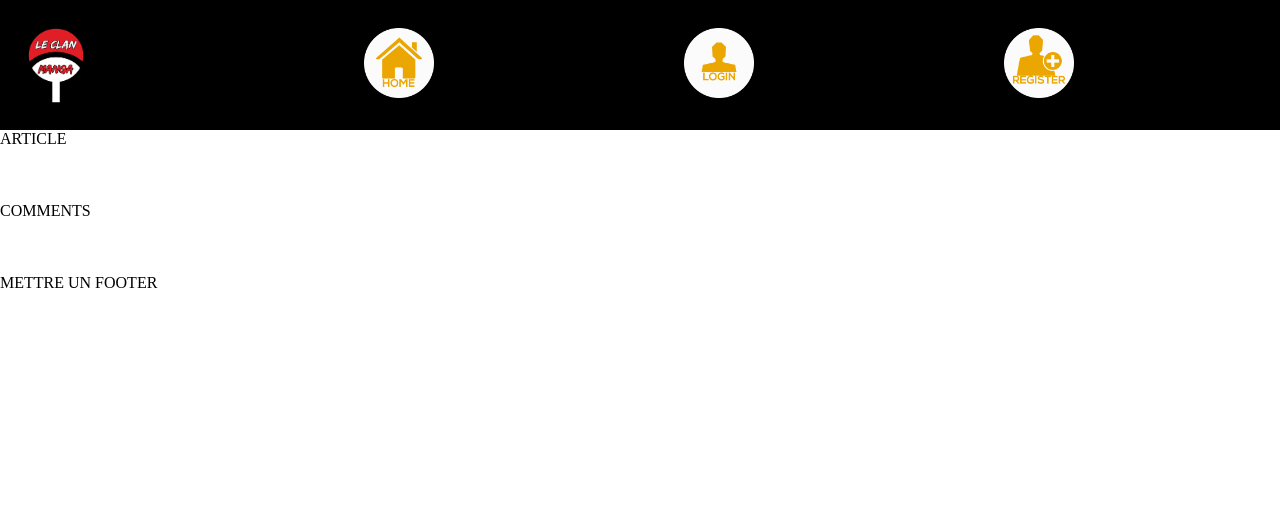
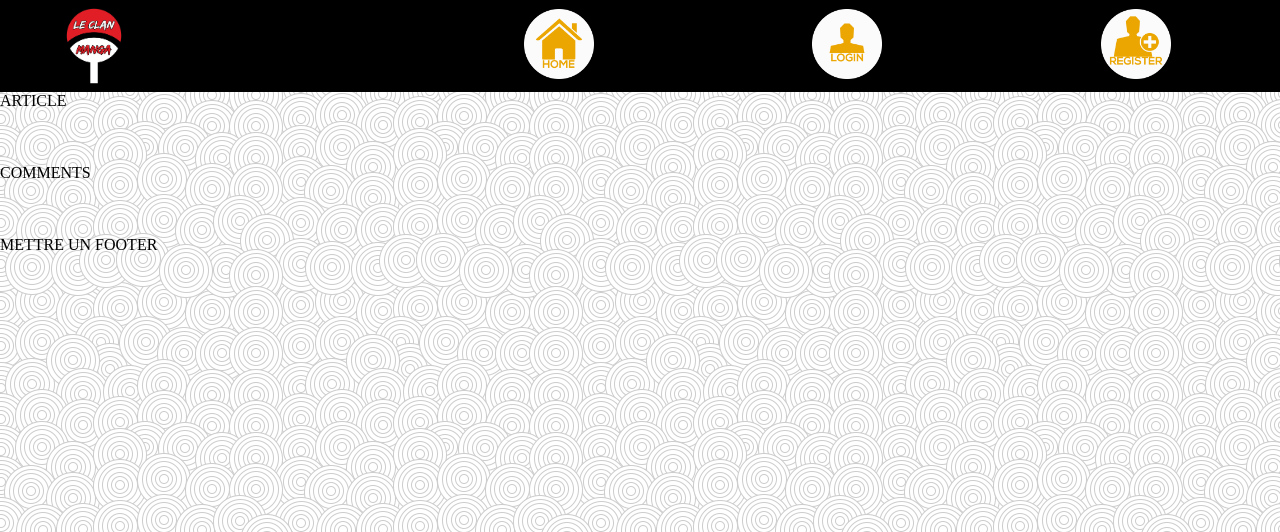
Before and after one commit to nekodemaker/myblogproject, a PHP site: template views/article.html.twig in a window 1280 px wide. Shown: the top 532 px of the page. Run offline with PHP 8.4, Linux system fonts and the light colour scheme; the template is opened without the code that fills it, so the values that code supplies are empty; some libraries are stand-ins or nearby versions.

Commit message:
add css and img

```diff
--- a/web/style.css
+++ b/web/style.css
@@ -1,5 +1,6 @@
 body{
     margin: 0;
+    background: url('img/card.png');
 }
 #header{
     display:flex;
@@ -150,4 +151,16 @@ body{
     #main article{
         width: 30%;
     }
+    #logo{
+      margin: 0.5% 5%;
+    }
+    .link{
+      margin: 0;
+      display: flex;
+      justify-content: flex-end;
+      width: 90%;
+    }
+    .link a{
+      margin: 0 10%;
+    }
 }
```
Also changed, not shown: web/img/card.png (added).
